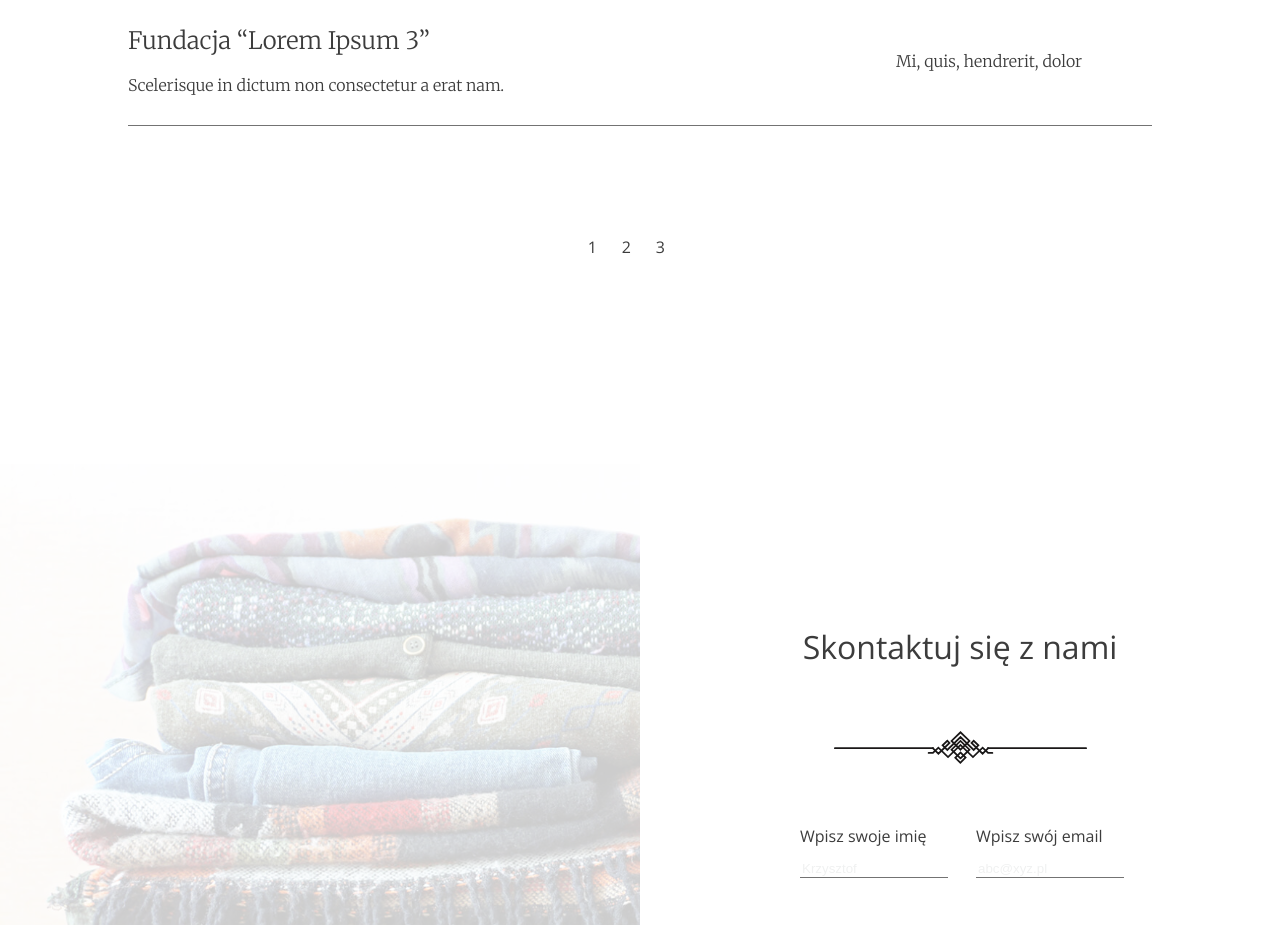
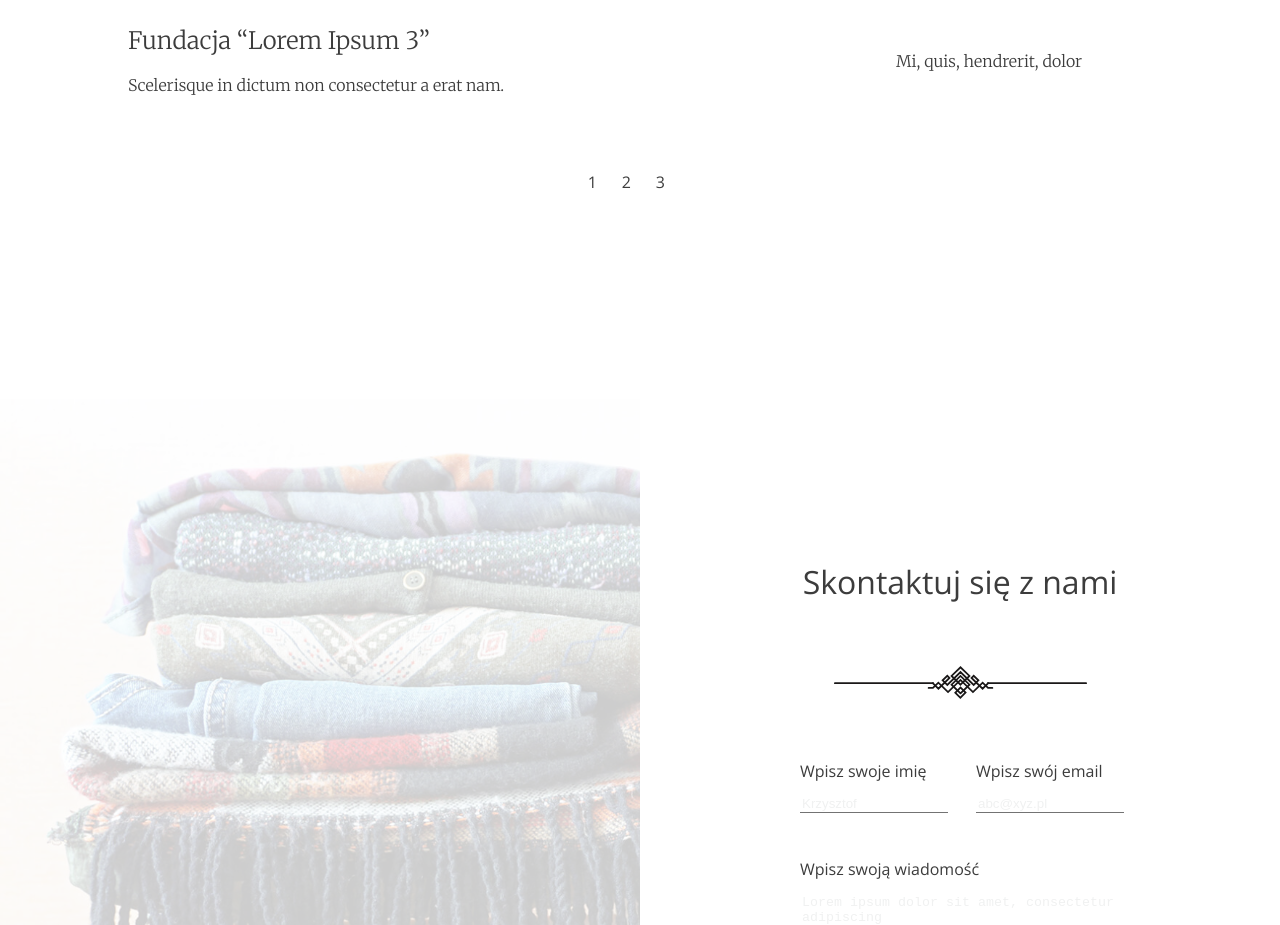
Before and after one commit to rudzkimichal/giveaway, a React (Create React App) app: page / in a window 1280 px wide. Shown: the part 4260-5185 px from the top of the page. Built offline with nearby package versions, Linux system fonts and the light colour scheme; data requests are answered from the project's data file.

Commit message:
tweak to list rendering at List.js

```diff
--- a/src/components/home/help/List.js
+++ b/src/components/home/help/List.js
@@ -51,7 +51,7 @@ const List = ({items, description, type}) => {
       {getCurrentItems()?.map((item,index) =>
         <React.Fragment key={item.header}>
           <ListItem item={item} />
-          {index === items.length - 1 ? null : <div className='line-bottom' />}
+          {index === getCurrentItems()?.length - 1 ? null : <div className='line-bottom' />}
         </React.Fragment>
       )}
       <div className='pages-container'>
```
